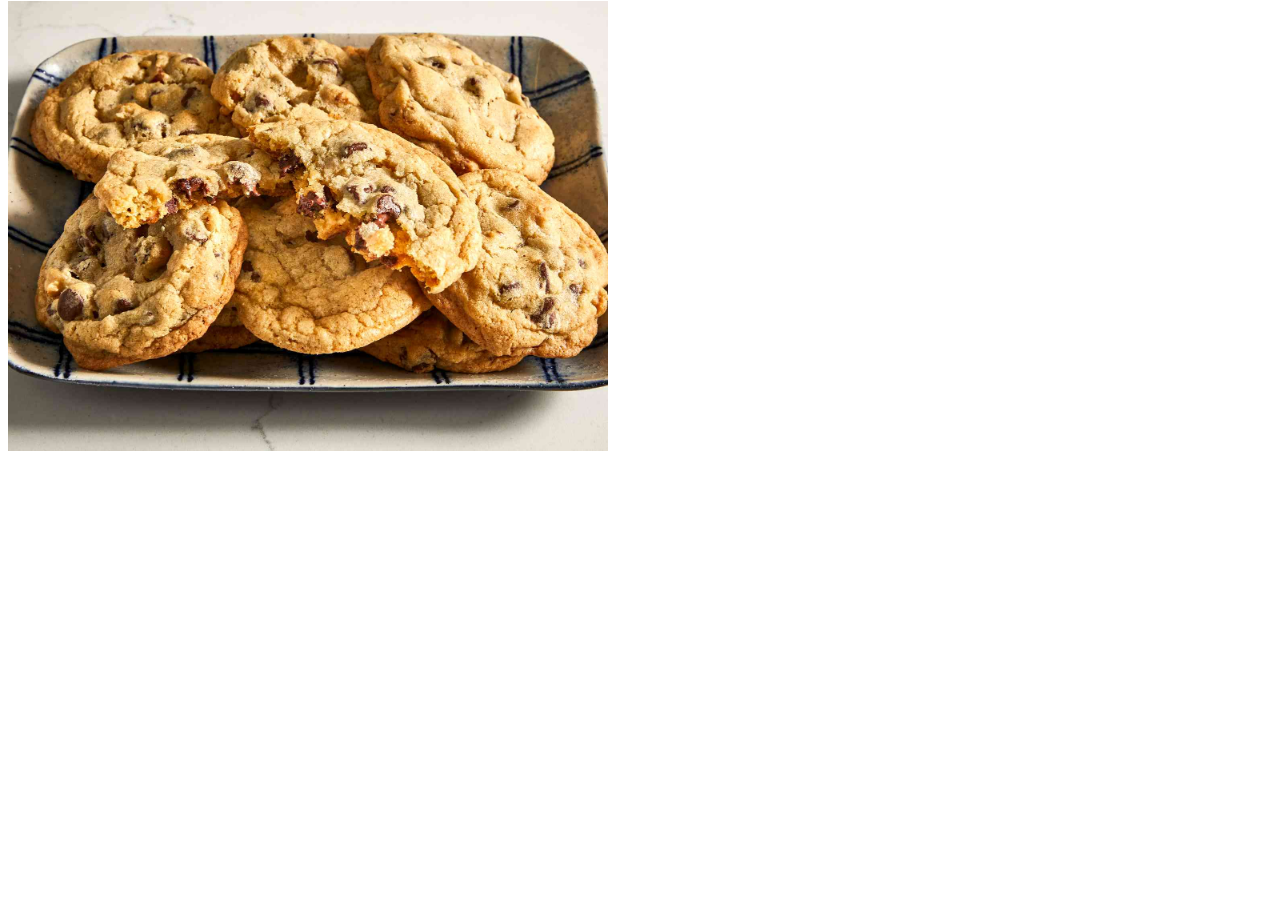
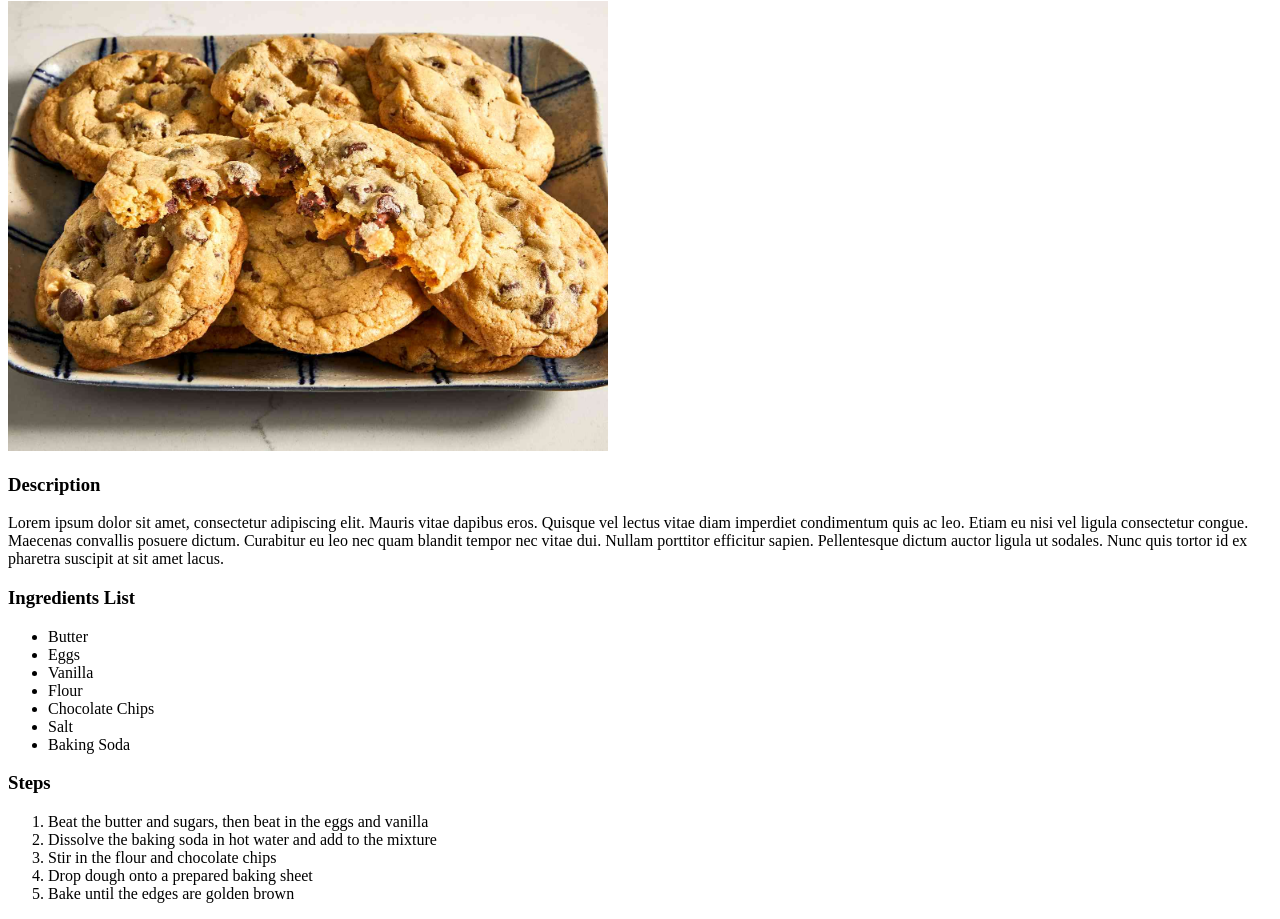
Before and after one commit to thracken/odin-recipes, a plain HTML site: page recipes/cookies.html in a window 1280 px wide. Shown: the part 79-998 px from the top of the page. Before the commit the page ends 800 px from the top, so only its background shows below. Drawn offline with Linux system fonts and the light colour scheme.

Commit message:
Fleshed out cookies recipe page.

```diff
--- a/recipes/cookies.html
+++ b/recipes/cookies.html
@@ -12,5 +12,33 @@
         <p>
             <img src="../images/cookies.jpg" alt="Chocolate Chip Cookies" width="600px">
         </p>
+        <h3>
+            Description
+        </h3>
+        <p>
+            Lorem ipsum dolor sit amet, consectetur adipiscing elit. Mauris vitae dapibus eros. Quisque vel lectus vitae diam imperdiet condimentum quis ac leo. Etiam eu nisi vel ligula consectetur congue. Maecenas convallis posuere dictum. Curabitur eu leo nec quam blandit tempor nec vitae dui. Nullam porttitor efficitur sapien. Pellentesque dictum auctor ligula ut sodales. Nunc quis tortor id ex pharetra suscipit at sit amet lacus.
+        </p>
+        <h3>
+            Ingredients List
+        </h3>
+        <ul>
+            <li>Butter</li>
+            <li>Eggs</li>
+            <li>Vanilla</li>
+            <li>Flour</li>
+            <li>Chocolate Chips</li>
+            <li>Salt</li>
+            <li>Baking Soda</li>
+        </ul>
+        <h3>
+            Steps
+        </h3>
+        <ol>
+            <li>Beat the butter and sugars, then beat in the eggs and vanilla</li>
+            <li>Dissolve the baking soda in hot water and add to the mixture</li>
+            <li>Stir in the flour and chocolate chips</li>
+            <li>Drop dough onto a prepared baking sheet</li>
+            <li>Bake until the edges are golden brown</li>
+        </ol>
     </body>
 </html>
```
